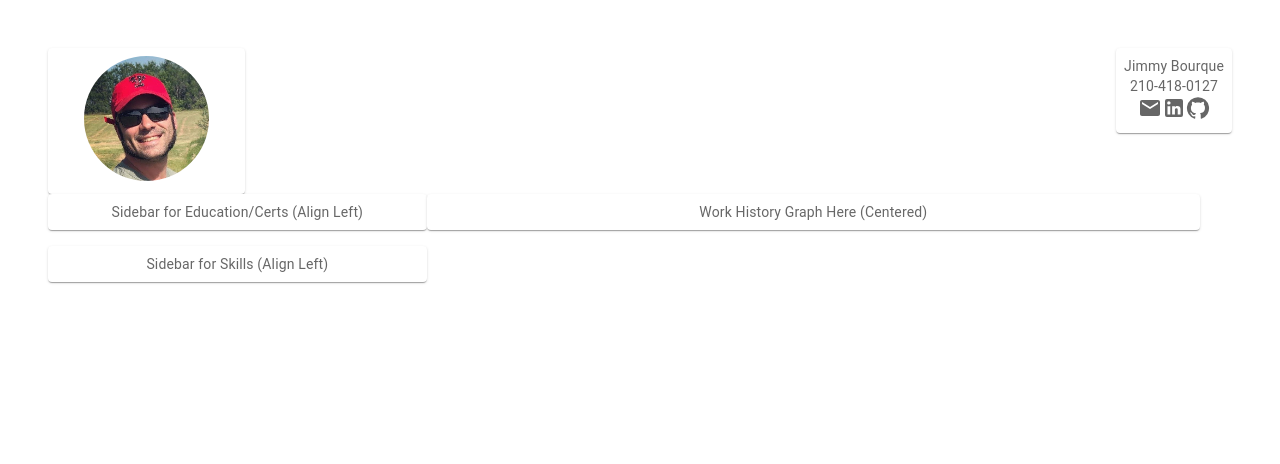
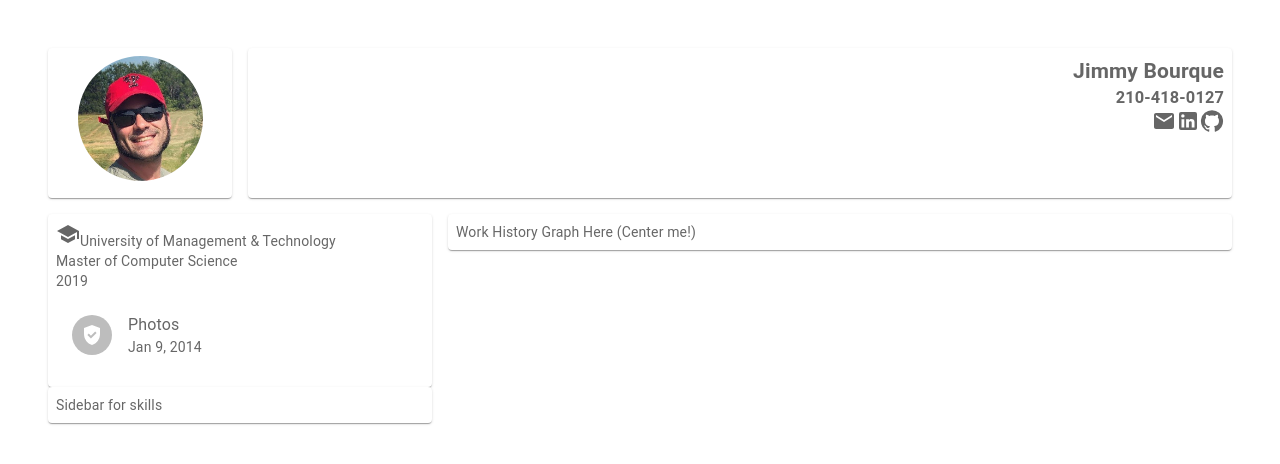
Before and after one commit to robbdasailer/nextjs-resume, a Next.js app: page / in a window 1280 px wide. Shown: the top 464 px of the page. Built offline with nearby package versions, Linux system fonts and the light colour scheme.

Commit message:
More layout and started on education/certificaitons component

```diff
--- /dev/null
+++ b/components/education.js
@@ -0,0 +1,32 @@
+import List from '@mui/material/List';
+import ListItem from '@mui/material/ListItem';
+import ListItemText from '@mui/material/ListItemText';
+import ListItemAvatar from '@mui/material/ListItemAvatar';
+import Avatar from '@mui/material/Avatar';
+import GppGoodIcon from '@mui/icons-material/GppGood';
+import SchoolIcon from '@mui/icons-material/School';
+
+const Education = (props) => {
+
+    const {school, schoolUrl, degree, graduationYear} = props.education
+
+    return (
+        <>
+        <a href={schoolUrl}><SchoolIcon />{school}</a>
+        <p>{degree}</p>
+        <p>{graduationYear}</p>
+        <List sx={{ width: '100%', maxWidth: 360, bgcolor: 'background.paper' }}>
+            <ListItem>
+                <ListItemAvatar>
+                    <Avatar>
+                        <GppGoodIcon />
+                    </Avatar>
+                </ListItemAvatar>
+                <ListItemText primary="Photos" secondary="Jan 9, 2014" />
+            </ListItem>
+        </List>
+        </>
+    )
+}
+
+export default Education;
--- a/components/header.js
+++ b/components/header.js
@@ -14,6 +14,7 @@ const Item = styled(Paper)(({ theme }) => ({
     padding: theme.spacing(1),
     textAlign: 'center',
     color: theme.palette.text.secondary,
+    height: 150,
   }));
 
 const Header = (props) => {
@@ -24,19 +25,19 @@ const Header = (props) => {
         <>
         <Grid item xs={6} md={2}>
           <Item>
-            <Image src="/assets/resumeProfile.jpeg" height={125} width={125}/>
+            <Image src="/assets/resumeProfile.jpeg" height={125} width={125} alt={name}/>
           </Item>
         </Grid>
-        <Grid item xs={6} md={10} justifyItems="flex-end">
-          <Item>
-            <p>{name}</p>
-            <p>{phone}</p>
-            {email && <EmailIcon />}
-            {linkedInUrl && <LinkedInIcon />}
-            {githubUrl && <GitHubIcon />}
-            {genericUrl && <LinkIcon />}
-          </Item>
-        </Grid>
+          <Grid item xs={6} md={10}>
+            <Item sx={{ textAlign: 'right' }}>
+              <h2>{name}</h2>
+              {phone && <h3>{phone}</h3>}
+              {email && <a href={`mailto:${email}`}><EmailIcon /></a>}
+              {linkedInUrl && <a href={linkedInUrl}><LinkedInIcon /></a>}
+              {githubUrl && <a href={githubUrl}><GitHubIcon /></a>}
+              {genericUrl && <a href={genericUrl}><LinkIcon /></a>}
+            </Item>
+          </Grid>
         </>
     );
 }
--- a/pages/index.js
+++ b/pages/index.js
@@ -7,6 +7,7 @@ import Paper from '@mui/material/Paper';
 import { styled } from '@mui/material/styles';
 
 import Header from '../components/header';
+import Education from '../components/education';
 
 import data from '../pages/api/data';
 
@@ -14,36 +15,35 @@ const Item = styled(Paper)(({ theme }) => ({
   backgroundColor: theme.palette.mode === 'dark' ? '#1A2027' : '#fff',
   ...theme.typography.body2,
   padding: theme.spacing(1),
-  textAlign: 'center',
+  textAlign: 'left',
   color: theme.palette.text.secondary,
 }));
 
-console.log(data);
 
 export default function Home() {
   return (
     <>
       <Head>
-        <title>Create Next App</title>
+        <title>{data.contact.name}</title>
         <meta name="description" content="Generated by create next app" />
         <meta name="viewport" content="width=device-width, initial-scale=1" />
         <link rel="icon" href="/favicon.ico" />
       </Head>
       <main className={styles.main}>
       <Box sx={{ flexGrow: 1 }}>
-      <Grid container spacing={0}>
+      <Grid container spacing={2}>
         <Header contactInfo={data.contact} />
-        <Grid container spacing={2} xs={12} md={4}>
+        <Grid item container xs={12} md={4}>
           <Grid item xs={12}>
-          <Item>Sidebar for Education/Certs (Align Left)</Item>
+            <Item><Education education={data.education} certs={data.certifications}/></Item>
           </Grid>
           <Grid item xs={12}>
-          <Item>Sidebar for Skills (Align Left)</Item>
+            <Item>Sidebar for skills</Item>
           </Grid>
         </Grid>
-        <Grid container spacing ={2} xs={12} md={8}>
+        <Grid item container xs={12} md={8}>
           <Grid item xs={12}>
-          <Item>Work History Graph Here (Centered)</Item>
+            <Item>Work History Graph Here (Center me!)</Item>
           </Grid>
         </Grid>
       </Grid>
```
Lines whose indentation alone changed are shown as unchanged.
